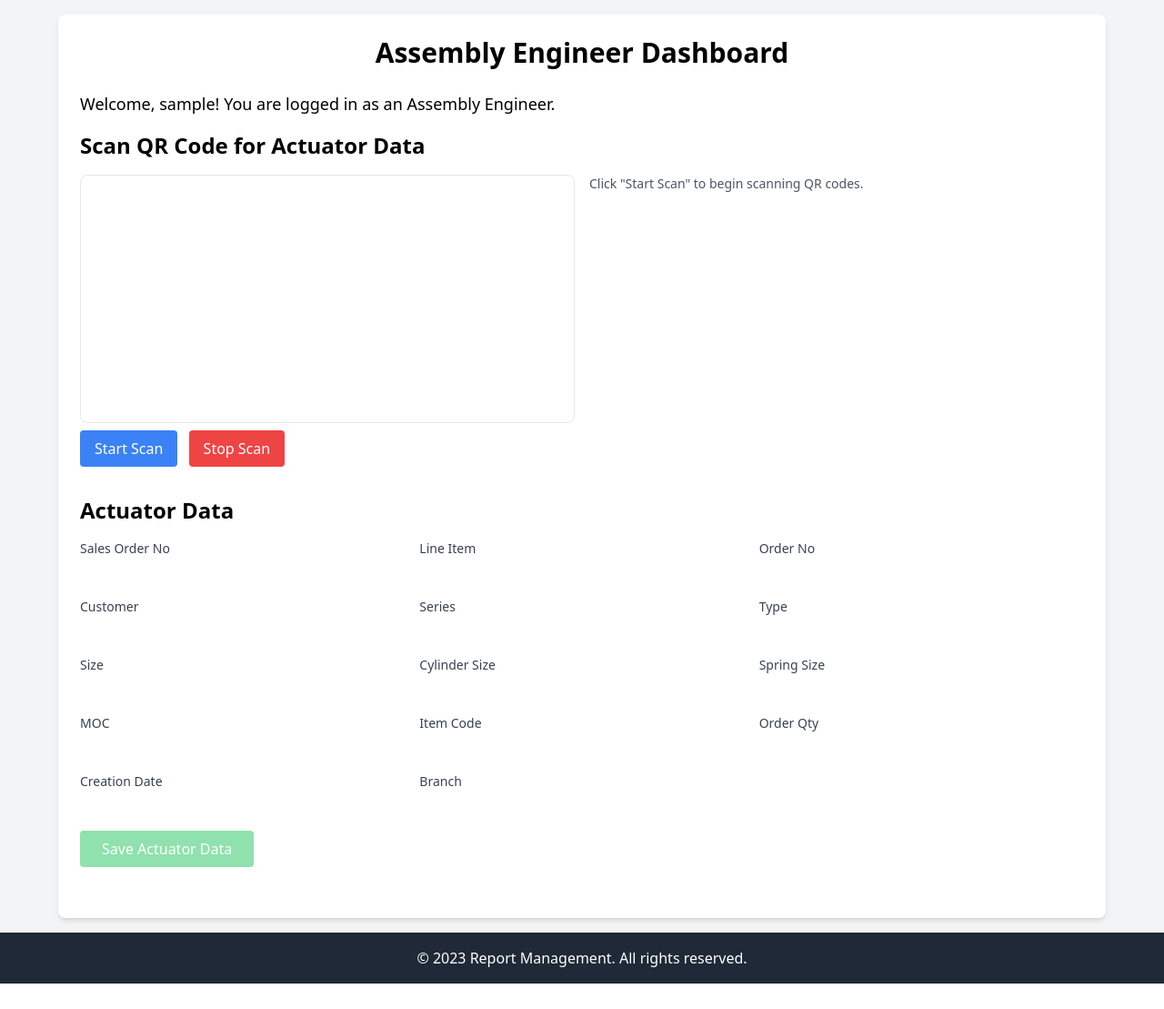
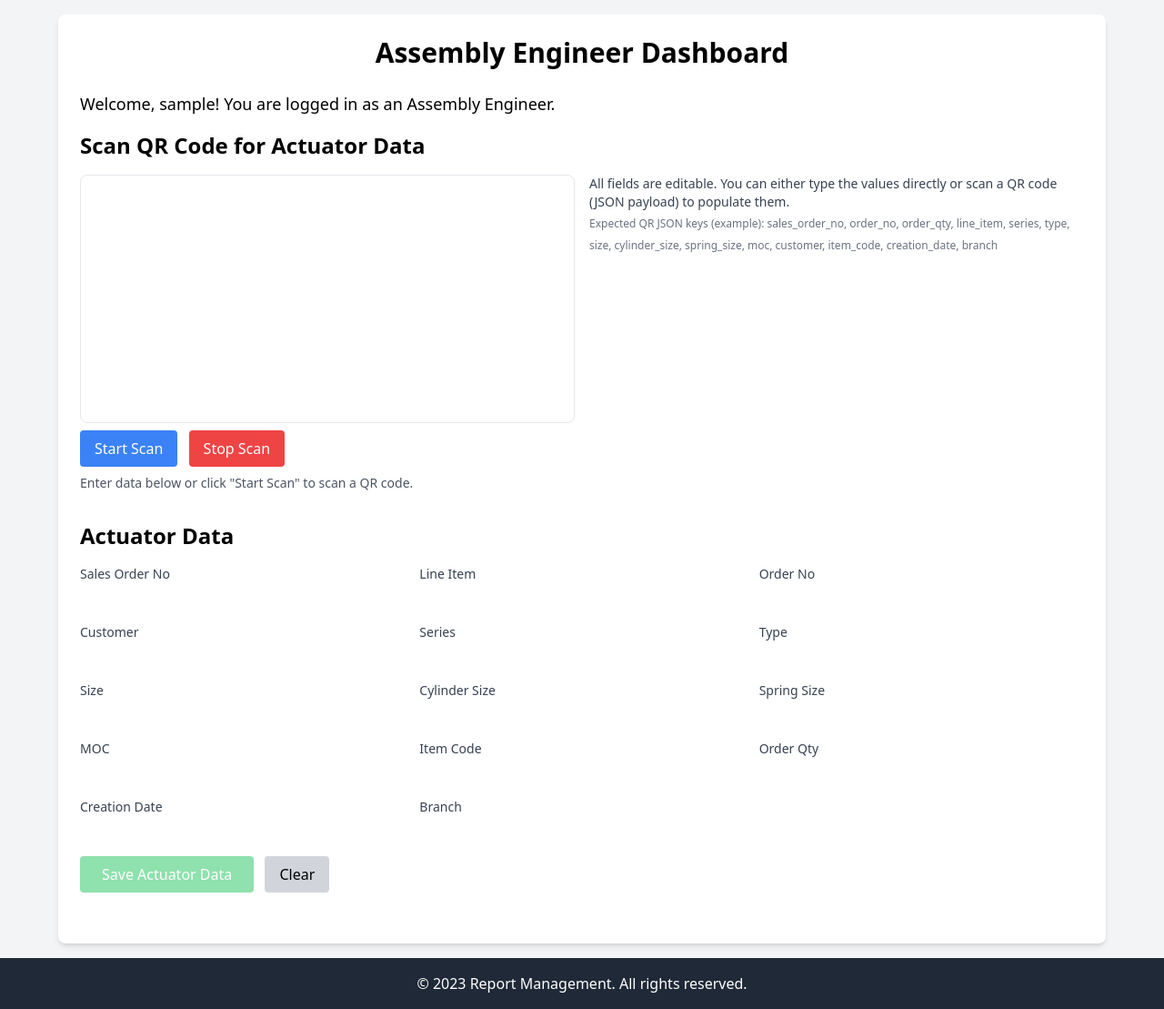
Before and after one commit to gujarrohit45-svg/Report-Management, a Django app: page /dashboard/assembly_engineer/ in a window 1280 px wide. Shown: the part 64-1173 px from the top of the page at 91% size. Before the commit the page ends 1145 px from the top, so only its background shows below. Run offline with Django 5.2, Linux system fonts and the light colour scheme; the visitor is signed in with stand-in values (Sample User, id 1); some libraries are stand-ins or nearby versions.

Commit message:
added- manual order entry.

```diff
--- a/accounts/templates/accounts/assembly_engineer_dashboard.html
+++ b/accounts/templates/accounts/assembly_engineer_dashboard.html
@@ -7,22 +7,26 @@
     <h2 class="text-3xl font-bold mb-6 text-center">Assembly Engineer Dashboard</h2>
     <p class="text-lg mb-4">Welcome, {{ user.username }}! You are logged in as an Assembly Engineer.</p>
 
-    <!-- QR Code Scanner Section -->
     <div class="mb-8">
         <h3 class="text-2xl font-semibold mb-4">Scan QR Code for Actuator Data</h3>
+
         <div class="flex flex-col md:flex-row gap-4">
             <div class="md:w-1/2">
-                <video id="qr-video" class="w-full border rounded-lg" autoplay muted></video>
-                <button id="start-scan" class="mt-2 bg-blue-500 text-white px-4 py-2 rounded hover:bg-blue-600">Start Scan</button>
-                <button id="stop-scan" class="mt-2 bg-red-500 text-white px-4 py-2 rounded hover:bg-red-600 ml-2" disabled>Stop Scan</button>
+                <video id="qr-video" class="w-full border rounded-lg" autoplay muted playsinline></video>
+                <div class="mt-2">
+                    <button id="start-scan" class="bg-blue-500 text-white px-4 py-2 rounded hover:bg-blue-600">Start Scan</button>
+                    <button id="stop-scan" class="bg-red-500 text-white px-4 py-2 rounded hover:bg-red-600 ml-2" disabled>Stop Scan</button>
+                    </div>
+                <p id="scan-status" class="text-sm text-gray-600 mt-2">Enter data below or click "Start Scan" to scan a QR code.</p>
             </div>
+
             <div class="md:w-1/2">
-                <p id="scan-status" class="text-sm text-gray-600">Click "Start Scan" to begin scanning QR codes.</p>
+                <p class="text-sm text-gray-700">All fields are editable. You can either type the values directly or scan a QR code (JSON payload) to populate them.</p>
+                <small class="text-xs text-gray-500">Expected QR JSON keys (example): sales_order_no, order_no, order_qty, line_item, series, type, size, cylinder_size, spring_size, moc, customer, item_code, creation_date, branch</small>
             </div>
         </div>
     </div>
 
-    <!-- Actuator Data Form -->
     <form id="actuator-form" method="post" class="mb-8">
         {% csrf_token %}
         <h3 class="text-2xl font-semibold mb-4">Actuator Data</h3>
@@ -31,166 +35,283 @@
 
             <div>
                 <label class="block text-sm font-medium text-gray-700">Sales Order No</label>
-                <input id="sales_order_no" name="sales_order_no" readonly class="mt-1 block w-full border-gray-300 rounded-md">
+                <input id="sales_order_no" name="sales_order_no" class="mt-1 block w-full border-gray-300 rounded-md focus:bg-white">
             </div>
 
             <div>
                 <label class="block text-sm font-medium text-gray-700">Line Item</label>
-                <input id="line_item" name="line_item" readonly class="mt-1 block w-full border-gray-300 rounded-md">
+                <input id="line_item" name="line_item" class="mt-1 block w-full border-gray-300 rounded-md focus:bg-white">
             </div>
 
             <div>
                 <label class="block text-sm font-medium text-gray-700">Order No</label>
-                <input id="order_no" name="order_no" readonly class="mt-1 block w-full border-gray-300 rounded-md">
+                <input id="order_no" name="order_no" class="mt-1 block w-full border-gray-300 rounded-md focus:bg-white">
             </div>
 
             <div>
                 <label class="block text-sm font-medium text-gray-700">Customer</label>
-                <input id="customer" name="customer" readonly class="mt-1 block w-full border-gray-300 rounded-md">
+                <input id="customer" name="customer" class="mt-1 block w-full border-gray-300 rounded-md focus:bg-white">
             </div>
 
             <div>
                 <label class="block text-sm font-medium text-gray-700">Series</label>
-                <input id="series" name="series" readonly class="mt-1 block w-full border-gray-300 rounded-md">
+                <input id="series" name="series" class="mt-1 block w-full border-gray-300 rounded-md focus:bg-white">
             </div>
 
             <div>
                 <label class="block text-sm font-medium text-gray-700">Type</label>
-                <input id="type" name="type" readonly class="mt-1 block w-full border-gray-300 rounded-md">
+                <input id="type" name="type" class="mt-1 block w-full border-gray-300 rounded-md focus:bg-white">
             </div>
 
             <div>
                 <label class="block text-sm font-medium text-gray-700">Size</label>
-                <input id="size" name="size" readonly class="mt-1 block w-full border-gray-300 rounded-md">
+                <input id="size" name="size" class="mt-1 block w-full border-gray-300 rounded-md focus:bg-white">
             </div>
 
             <div>
                 <label class="block text-sm font-medium text-gray-700">Cylinder Size</label>
-                <input id="cylinder_size" name="cylinder_size" readonly class="mt-1 block w-full border-gray-300 rounded-md">
+                <input id="cylinder_size" name="cylinder_size" class="mt-1 block w-full border-gray-300 rounded-md focus:bg-white">
             </div>
 
             <div>
                 <label class="block text-sm font-medium text-gray-700">Spring Size</label>
-                <input id="spring_size" name="spring_size" readonly class="mt-1 block w-full border-gray-300 rounded-md">
+                <input id="spring_size" name="spring_size" class="mt-1 block w-full border-gray-300 rounded-md focus:bg-white">
             </div>
 
             <div>
                 <label class="block text-sm font-medium text-gray-700">MOC</label>
-                <input id="moc" name="moc" readonly class="mt-1 block w-full border-gray-300 rounded-md">
+                <input id="moc" name="moc" class="mt-1 block w-full border-gray-300 rounded-md focus:bg-white">
             </div>
 
             <div>
                 <label class="block text-sm font-medium text-gray-700">Item Code</label>
-                <input id="item_code" name="item_code" readonly class="mt-1 block w-full border-gray-300 rounded-md">
+                <input id="item_code" name="item_code" class="mt-1 block w-full border-gray-300 rounded-md focus:bg-white">
             </div>
 
             <div>
                 <label class="block text-sm font-medium text-gray-700">Order Qty</label>
-                <input id="order_qty" name="order_qty" readonly class="mt-1 block w-full border-gray-300 rounded-md">
+                <input id="order_qty" name="order_qty" class="mt-1 block w-full border-gray-300 rounded-md focus:bg-white">
             </div>
 
             <div>
                 <label class="block text-sm font-medium text-gray-700">Creation Date</label>
-                <input id="creation_date" name="creation_date" readonly class="mt-1 block w-full border-gray-300 rounded-md">
+                <input id="creation_date" name="creation_date" class="mt-1 block w-full border-gray-300 rounded-md focus:bg-white">
             </div>
 
             <div>
                 <label class="block text-sm font-medium text-gray-700">Branch</label>
-                <input id="branch" name="branch" readonly class="mt-1 block w-full border-gray-300 rounded-md">
+                <input id="branch" name="branch" class="mt-1 block w-full border-gray-300 rounded-md focus:bg-white">
             </div>
         </div>
 
         <input type="hidden" id="actuator_data" name="actuator_data">
-        <button disabled id="submit-btn" class="mt-4 bg-green-500 text-white px-6 py-2 rounded opacity-50">Save Actuator Data</button>
+        <div class="mt-4">
+            <button id="submit-btn" disabled class="bg-green-500 text-white px-6 py-2 rounded opacity-50">Save Actuator Data</button>
+            <button id="clear-btn" type="button" class="ml-2 bg-gray-300 text-black px-4 py-2 rounded">Clear</button>
+        </div>
     </form>
 </div>
 
-<script src="https://unpkg.com/qr-scanner/qr-scanner.min.js"></script>
+<script src="https://unpkg.com/qr-scanner@1.4.2/qr-scanner.min.js"></script>
 
 <script>
 document.addEventListener("DOMContentLoaded", () => {
+    // Worker path (required by qr-scanner)
+    QrScanner.WORKER_PATH = 'https://unpkg.com/qr-scanner@1.4.2/qr-scanner-worker.min.js';
+
     const video = document.getElementById("qr-video");
     const startBtn = document.getElementById("start-scan");
     const stopBtn = document.getElementById("stop-scan");
     const status = document.getElementById("scan-status");
     const actuatorDataInput = document.getElementById("actuator_data");
     const submitBtn = document.getElementById("submit-btn");
+    const clearBtn = document.getElementById("clear-btn");
+
+    const fields = [
+        "sales_order_no","line_item","order_no","customer","series","type",
+        "size","cylinder_size","spring_size","moc","item_code","order_qty",
+        "creation_date","branch"
+    ];
 
     let qrScanner = null;
 
-    startBtn.onclick = async () => {
-        status.textContent = "Requesting camera permission...";
+    // enable submit when form changed (manual or from QR)
+    function enableSubmitIfValid() {
+        // we require order_no and sales_order_no minimally
+        const orderNo = document.getElementById("order_no").value.trim();
+        const sales = document.getElementById("sales_order_no").value.trim();
+
+        if (orderNo && sales) {
+            submitBtn.disabled = false;
+            submitBtn.classList.remove("opacity-50");
+        } else {
+            submitBtn.disabled = true;
+            submitBtn.classList.add("opacity-50");
+        }
+    }
+
+    // attach change listeners for manual edits
+    // This now works all the time
+    fields.forEach(id => {
+        const el = document.getElementById(id);
+        if (el) {
+            el.addEventListener("input", () => {
+                // build hidden json from fields so server receives data when submitting
+                const d = {};
+                fields.forEach(fid => { d[fid] = document.getElementById(fid).value || "" });
+                actuatorDataInput.value = JSON.stringify(d);
+                enableSubmitIfValid();
+            });
+        }
+    });
+
+    clearBtn.addEventListener("click", () => {
+        fields.forEach(id => {
+            const el = document.getElementById(id);
+            if (el) el.value = "";
+        });
+        actuatorDataInput.value = "";
+        enableSubmitIfValid();
+        status.textContent = "Form cleared.";
+        // Also reset scanner buttons if scanner was stopped
+        startBtn.disabled = false;
+        stopBtn.disabled = true;
+    });
+
+    // Start scanning
+    startBtn.addEventListener("click", async () => {
         startBtn.disabled = true;
         stopBtn.disabled = false;
+        status.textContent = "Starting scanner...";
 
-        // ⭐ Force permission popup
-        try {
-            await navigator.mediaDevices.getUserMedia({ video: true });
-        } catch (err) {
-            status.textContent = "Camera permission denied!";
-            startBtn.disabled = false;
-            stopBtn.disabled = true;
-            return;
+        // If already created, destroy and recreate to avoid multiple instances
+        if (qrScanner) {
+            try { qrScanner.stop(); qrScanner.destroy(); } catch(e){}
+            qrScanner = null;
         }
 
-        status.textContent = "Starting camera...";
-
+        // *** FIXED LOGIC: Initialize QrScanner first ***
         qrScanner = new QrScanner(
             video,
-            (result) => {
+            result => {
+                // Called when a QR code is detected.
                 try {
-                    const data = JSON.parse(result);
-                    fillForm(data);
-                    actuatorDataInput.value = JSON.stringify(data);
+                    // sometimes libraries return an object with data
+                    const text = (typeof result === "string") ? result : (result.data || result);
+                    let dataObj = null;
+                    try {
+                        dataObj = JSON.parse(text);
+                    } catch (jsonErr) {
+                        // Not JSON - ignore but show content
+                        status.textContent = "QR detected, but payload is not JSON.";
+                        return;
+                    }
 
-                    submitBtn.disabled = false;
-                    submitBtn.classList.remove("opacity-50");
+                    fillForm(dataObj);
+                    actuatorDataInput.value = JSON.stringify(dataObj);
+                    enableSubmitIfValid(); // This is still needed!
+
                     status.textContent = "QR scanned successfully!";
-                    qrScanner.stop();
+                    // stop after successful scan
+                    try { qrScanner.stop(); qrScanner.destroy(); } catch(e){}
+                    qrScanner = null;
+                    startBtn.disabled = false;
+                    stopBtn.disabled = true;
                 } catch (e) {
-                    status.textContent = "Invalid JSON QR.";
+                    console.error("Scan handler error:", e);
+                    status.textContent = "Error processing QR.";
                 }
             },
             {
-                returnDetailedScanResult: true,
+                // options
+                returnDetailedScanResult: false,
+                highlightScanRegion: true,
+                preferredCamera: 'environment', // Ask for back camera
             }
         );
 
-        await qrScanner.start();
-        status.textContent = "Scanning...";
-    };
+        // *** FIXED LOGIC: Start scanner and catch errors directly ***
+        try {
+            await qrScanner.start();
+            status.textContent = "Scanning... (point camera at the QR)";
+        } catch (e) {
+            console.error("Scanner start error:", e);
+            // This will now catch "no camera" errors
+            status.textContent = "Failed to start scanner. (No camera found or permission denied)";
+            startBtn.disabled = false;
+            stopBtn.disabled = true;
+            if (qrScanner) {
+                try { qrScanner.destroy(); } catch (e) {}
+                qrScanner = null;
+            }
+        }
+    });
 
-    stopBtn.onclick = () => {
-        if (qrScanner) qrScanner.stop();
+    // Stop scanning
+    stopBtn.addEventListener("click", () => {
+        if (qrScanner) {
+            try {
+                qrScanner.stop();
+                qrScanner.destroy();
+            } catch(e){
+                console.warn("Scanner cleanup failed", e);
+            }
+            qrScanner = null;
+        }
+
         startBtn.disabled = false;
         stopBtn.disabled = true;
         status.textContent = "Scanner stopped.";
-    };
+    });
 
+    // fill form helper
     function fillForm(d) {
-        const fields = {
-            sales_order_no: d.sales_order_no,
-            order_no: d.order_no,
-            order_qty: d.order_qty,
-            line_item: d.line_item,
-            series: d.series,
-            type: d.type,
-            size: d.size,
-            cylinder_size: d.cylinder_size || d["cylinder size"],
-            spring_size: d.spring_size || d["spring size"],
-            moc: d.moc,
-            customer: d.customer,
-            item_code: d.item_code,
-            creation_date: d.creation_date,
-            branch: d.branch
+        // Support different key naming (snake_case or spaces)
+        function v(key) {
+            if (d[key] !== undefined) return d[key];
+            // fallback variants
+            const alt = key.replace("_", " ");
+            if (d[alt] !== undefined) return d[alt];
+            const alt2 = key.replace("_", "");
+            if (d[alt2] !== undefined) return d[alt2];
+            return "";
+        }
+
+        const mapping = {
+            sales_order_no: v("sales_order_no"),
+            order_no: v("order_no"),
+            order_qty: v("order_qty"),
+            line_item: v("line_item"),
+            series: v("series"),
+            type: v("type"),
+            size: v("size"),
+            cylinder_size: v("cylinder_size") || v("cylinder size"),
+            spring_size: v("spring_size") || v("spring size"),
+            moc: v("moc"),
+            customer: v("customer"),
+            item_code: v("item_code"),
+            creation_date: v("creation_date"),
+            branch: v("branch")
         };
 
-        Object.keys(fields).forEach(id => {
-            document.getElementById(id).value = fields[id] || "";
+        Object.keys(mapping).forEach(id => {
+            const el = document.getElementById(id);
+            if (el) el.value = mapping[id] || "";
         });
     }
+
+    // On form submit, ensure hidden actuator_data is set (if manual mode or fields edited)
+    document.getElementById("actuator-form").addEventListener("submit", (ev) => {
+        // Build object from fields (overwrite hidden if present)
+        const d = {};
+        fields.forEach(fid => {
+            d[fid] = document.getElementById(fid).value || "";
+        });
+        actuatorDataInput.value = JSON.stringify(d);
+        // allow submission to continue to server
+    });
+
 });
 </script>
 
-
 {% endblock %}
--- a/accounts/views.py
+++ b/accounts/views.py
@@ -8,6 +8,7 @@ from django.db.models import IntegerField
 from django.db.models.functions import Cast, Substr
 from django.http import HttpResponse
 from datetime import datetime
+import json  # <-- CRITICAL FIX: Added this import
 
 from .models import MainActuator, OrderDetails
 
@@ -69,56 +70,77 @@ def dashboard_view(request):
 # ================================================================
 @login_required
 def assembly_engineer_dashboard(request):
-
-    # Example QR decoded data (replace with actual JSON from POST later)
-    qr_sample_data = {
-        "sr_no": "001",
-        "sales_order_no": "20011793",
-        "order_no": "21002717",
-        "order_qty": "5",
-        "line_item": "30",
-        "series": "25",
-        "type": "DA",
-        "size": "250",
-        "cylinder_size": "007",
-        "spring_size": "",
-        "moc": "CS",
-        "customer": "Japro Eng",
-        "item_code": "ACT5588",
-        "creation_date": "2025-10-30",
-        "branch": "Pune"
-    }
+    """
+    Accepts POSTed JSON in 'actuator_data' (hidden input).
+    The JSON can come from QR scan (scanned payload) or manual entry.
+    """
 
     if request.method == "POST":
-        data = qr_sample_data  # Replace with: data = json.loads(request.POST['qr_json'])
+        # parse posted actuator JSON
+        raw = request.POST.get("actuator_data", "") or request.POST.dict()
+        data = None
+        try:
+            # If actuator_data is a JSON string, parse it
+            if isinstance(raw, str) and raw.strip():
+                data = json.loads(raw)  # <-- This line needs 'import json'
+            elif isinstance(raw, dict):
+                # some browsers may send form dict; try to extract known keys
+                data = {k: v for k, v in raw.items()}
+            else:
+                data = {}
+        except Exception as e:
+            messages.error(request, f"Invalid actuator data JSON: {e}")
+            return redirect("assembly_engineer_dashboard")
 
-        order_no = data["order_no"]
+        # Normalize keys - prefer snake_case keys expected by the form
+        def get(d, *keys):
+            for k in keys:
+                if k in d and d[k] not in (None, ""):
+                    return d[k]
+            return ""
 
+        order_no = get(data, "order_no", "order no", "orderno")
+        sales_order_no = get(data, "sales_order_no", "sales order no", "salesorder")
+        order_qty = get(data, "order_qty", "order qty", "qty", "quantity") or "1"
+
+        if not order_no or not sales_order_no:
+            messages.error(request, "Order No and Sales Order No are required.")
+            return redirect("assembly_engineer_dashboard")
+
+        # duplicate check
         if MainActuator.objects.filter(order_no=order_no).exists():
             messages.error(request, f"Order {order_no} already exists.")
             return redirect("assembly_engineer_dashboard")
 
-        # Create MAIN record
-        actuator = MainActuator.objects.create(
-            sales_order_no=data["sales_order_no"],
-            order_no=order_no,
-            line_item=data["line_item"],
-            order_qty=data["order_qty"],
-            series=data["series"],
-            type=data["type"],
-            size=data["size"],
-            cylinder_size=data["cylinder_size"],
-            spring_size=data["spring_size"],
-            moc=data["moc"],
-            customer=data["customer"],
-            item_code=data["item_code"],
-            creation_date=data["creation_date"],
-            branch=data["branch"],
-            order_status="under_assembly"
-        )
+        # Create MainActuator record (fill missing keys with empty string)
+        try:
+            actuator = MainActuator.objects.create(
+                sales_order_no = sales_order_no,
+                order_no = order_no,
+                line_item = get(data, "line_item", "line item"),
+                order_qty = order_qty,
+                series = get(data, "series"),
+                type = get(data, "type"),
+                size = get(data, "size"),
+                cylinder_size = get(data, "cylinder_size", "cylinder size"),
+                spring_size = get(data, "spring_size", "spring size"),
+                moc = get(data, "moc"),
+                customer = get(data, "customer"),
+                item_code = get(data, "item_code", "item code"),
+                creation_date = get(data, "creation_date"),
+                branch = get(data, "branch"),
+                order_status = "under_assembly"
+            )
+        except Exception as e:
+            messages.error(request, f"Failed to create actuator: {e}")
+            return redirect("assembly_engineer_dashboard")
 
-        # Create child serials
-        qty = int(data["order_qty"])
+        # Create OrderDetails serials
+        try:
+            qty = int(order_qty)
+        except:
+            qty = 1
+
         order_details = [
             OrderDetails(order_no=actuator, actuator_serial_no=f"{order_no}-{i}")
             for i in range(1, qty + 1)
@@ -126,11 +148,10 @@ def assembly_engineer_dashboard(request):
         OrderDetails.objects.bulk_create(order_details)
 
         messages.success(request, f"Added order {order_no} • Created {qty} serial units")
-
         return redirect("assembly_engineer_dashboard")
 
+    # GET: render template
     return render(request, "accounts/assembly_engineer_dashboard.html")
-
 
 
 # ================================================================
```
